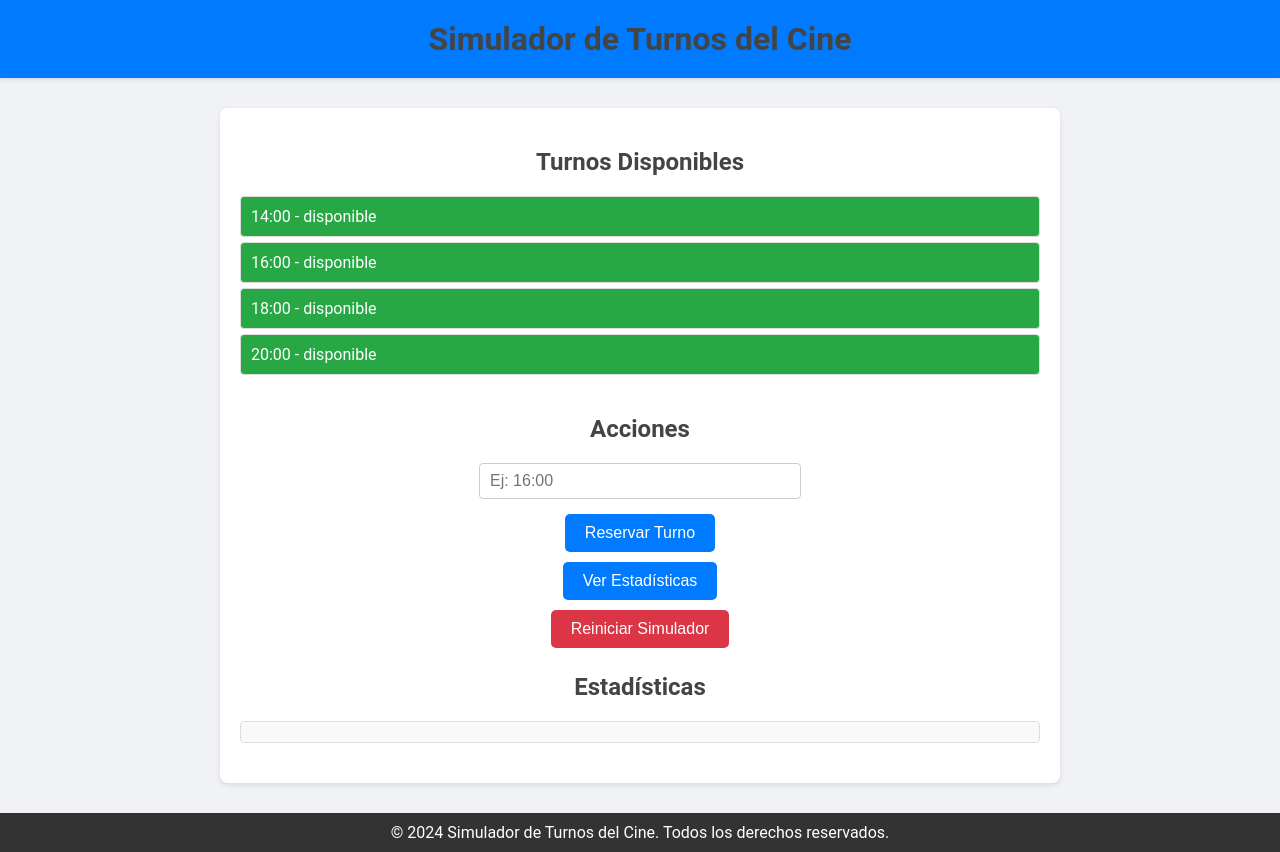
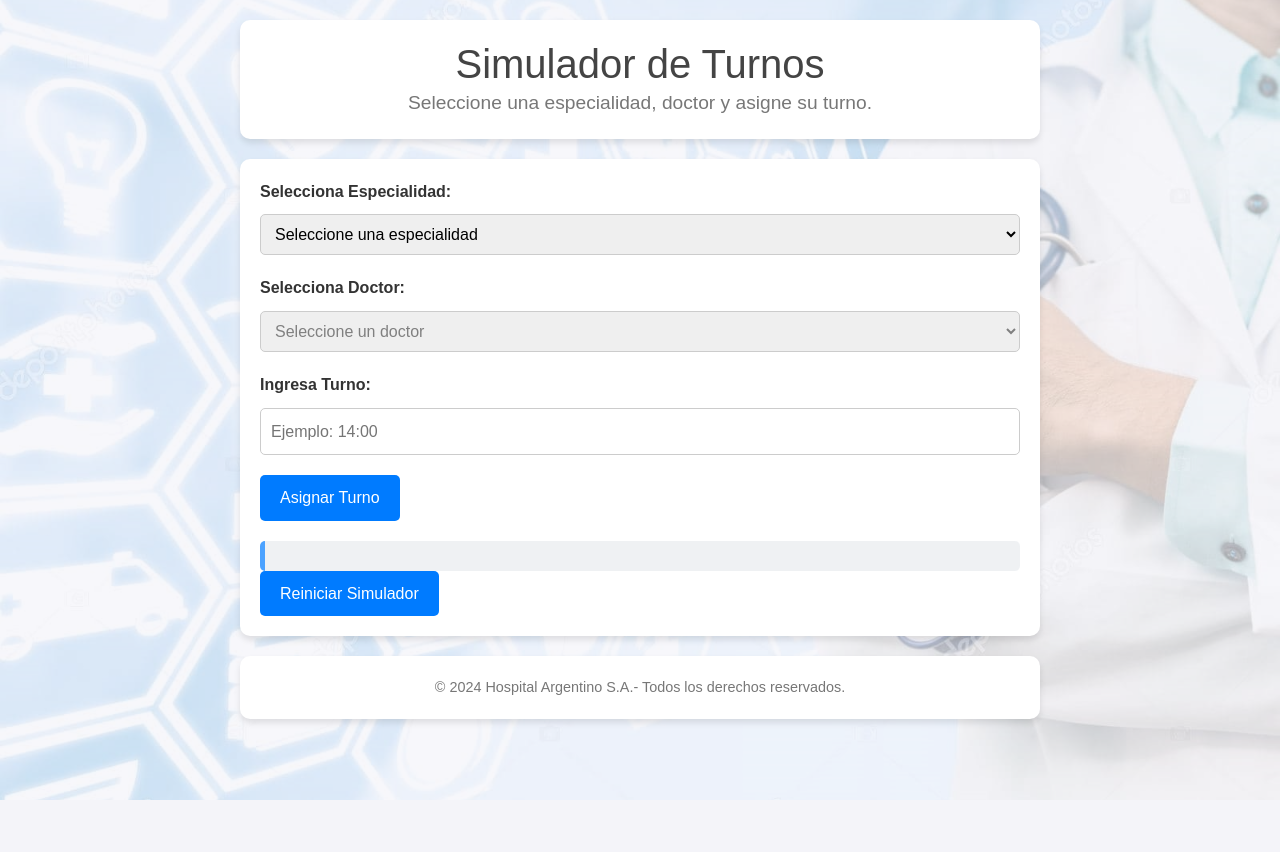
Before and after one commit to Matiasemercado123/PreEntrega3-MercadoJs, a plain HTML site: page index.html in a window 1280 px wide. After the commit the page ends 800 px from the top, so only its background shows below. Drawn offline with nearby package versions, Linux system fonts and the light colour scheme; some packages are replaced by stand-ins of ours; a script that the page names is missing.

Commit message:
entrega final

```diff
--- /dev/null
+++ b/FrontEnd/JSON/productos.json
@@ -0,0 +1,10 @@
+[
+    { "id": 1, "nombre": "Juan", "apellido": "Lopez", "especialidad": "Cirujano" },
+    { "id": 2, "nombre": "Maria", "apellido": "Garcia", "especialidad": "Traumatologo" },
+    { "id": 3, "nombre": "Ana", "apellido": "Perez", "especialidad": "Hematologo" },
+    { "id": 4, "nombre": "Luis", "apellido": "Martinez", "especialidad": "Radiologo" },
+    { "id": 5, "nombre": "Carla", "apellido": "Sanchez", "especialidad": "Osteopatia" },
+    { "id": 6, "nombre": "Jose", "apellido": "Fernandez", "especialidad": "Pediatria" },
+    { "id": 7, "nombre": "Elena", "apellido": "Ruiz", "especialidad": "Alergista" },
+    { "id": 8, "nombre": "Sofia", "apellido": "Gonzalez", "especialidad": "Cirujano" }
+  ]
--- a/FrontEnd/css/style.css
+++ b/FrontEnd/css/style.css
@@ -1,145 +1,129 @@
-/* Estilos generales */
-body {
-  font-family: 'Roboto', sans-serif;
+/* General Reset */
+body, h1, h2, h3, p, ul, li, input, button, select {
   margin: 0;
   padding: 0;
-  background-color: #f0f2f5;
-  color: #333;
+  box-sizing: border-box;
 }
 
-h1, h2 {
-  color: #444;
-  text-align: center;
-}
-
-/* Header estilos */
-.header {
-  background-color: #007bff;
-  color: #fff;
-  padding: 20px 0;
-  text-align: center;
-  box-shadow: 0 2px 4px rgba(0, 0, 0, 0.1);
-}
-
-.header h1 {
-  margin: 0;
-}
-
-/* Main estilos */
-.main {
-  max-width: 800px;
-  margin: 30px auto;
-  background: #fff;
-  border-radius: 8px;
-  box-shadow: 0 2px 5px rgba(0, 0, 0, 0.1);
+body {
+  font-family: 'Arial', sans-serif;
+  background-color: #f4f4f9;
+  color: #333;
+  line-height: 1.6;
   padding: 20px;
 }
 
-section {
+/* Background Image Space */
+body::before {
+  content: '';
+  background-image: url('../sources/depositphotos_182800376-stock-photo-doctor-on-medical-icons-background\ \(1\).jpg'); /* Replace 'background.jpg' with your image path */
+  background-size: cover;
+  background-position: center;
+  position: absolute;
+  top: 0;
+  left: 0;
+  width: 100%;
+  height: 100%;
+  opacity: 0.3;
+  z-index: -1;
+}
+
+/* Layout */
+header, main, footer {
+  max-width: 800px;
+  margin: 0 auto;
+  padding: 20px;
+  background: #fff;
+  border-radius: 10px;
+  box-shadow: 0 4px 6px rgba(0, 0, 0, 0.1);
+}
+
+/* Header */
+header {
+  text-align: center;
   margin-bottom: 20px;
 }
 
-#turnos-container ul {
-  list-style: none;
-  padding: 0;
+header h1 {
+  font-size: 2.5rem;
+  color: #444;
 }
 
-#turnos-list li {
-  padding: 10px;
-  border: 1px solid #ddd;
-  border-radius: 4px;
-  margin: 5px 0;
-  background-color: #f9f9f9;
-  transition: all 0.3s ease;
+header p {
+  font-size: 1.2rem;
+  color: #777;
 }
 
-/* Efecto slide para turnos reservados */
-#turnos-list li.reservado {
-  color: #fff;
-  background-color: #dc3545;
-  transform: translateX(0);
-  animation: slideIn 0.5s ease-in-out;
+/* Main Content */
+main {
+  margin-bottom: 20px;
 }
 
-@keyframes slideIn {
-  from {
-    transform: translateX(-100%);
-  }
-  to {
-    transform: translateX(0);
-  }
+label {
+  display: block;
+  margin-bottom: 10px;
+  font-weight: bold;
 }
 
-#turnos-list li.disponible {
-  color: #fff;
-  background-color: #28a745;
+select, input[type="text"] {
+  width: 100%;
+  padding: 10px;
+  margin-bottom: 20px;
+  border: 1px solid #ccc;
+  border-radius: 5px;
+  font-size: 1rem;
 }
 
-/* Action estilos */
-#acciones {
-  display: flex;
-  flex-direction: column;
-  align-items: center;
+/* Buttons */
+button {
+  background-color: #007BFF;
+  color: white;
+  padding: 10px 20px;
+  border: none;
+  border-radius: 5px;
+  font-size: 1rem;
+  cursor: pointer;
+  transition: transform 0.2s, box-shadow 0.2s;
 }
 
-.input-text {
-  padding: 8px 10px;
-  font-size: 16px;
-  margin-bottom: 10px;
-  width: 80%;
-  max-width: 300px;
-  border: 1px solid #ccc;
-  border-radius: 4px;
-}
-
-.btn {
-  padding: 10px 20px;
-  margin: 5px;
-  background-color: #007bff;
-  color: #fff;
-  border: none;
-  border-radius: 5px;
-  cursor: pointer;
-  font-size: 16px;
-  transition: all 0.3s ease;
-}
-
-.btn:hover {
-  background-color: #0056b3;
+button:hover {
   transform: scale(1.05);
   box-shadow: 0 4px 8px rgba(0, 0, 0, 0.2);
 }
 
-/* Estilo para el botón de reinicio */
-.btn-reset {
-  background-color: #dc3545;
+button:active {
+  transform: scale(1);
 }
 
-.btn-reset:hover {
-  background-color: #c82333;
-  transform: scale(1.05);
-  box-shadow: 0 4px 8px rgba(0, 0, 0, 0.2);
+/* Turno Reservado Effect */
+#estadisticas-output {
+  margin-top: 20px;
+  padding: 15px;
+  background-color: #e9ecef;
+  border-left: 5px solid #007BFF;
+  border-radius: 5px;
+  font-size: 1rem;
+  opacity: 0.7;
+  transition: opacity 0.5s ease, transform 0.5s ease;
 }
 
-/* Estadísticas estilos */
-#estadisticas-output {
-  text-align: center;
-  font-size: 18px;
-  padding: 10px;
-  border: 1px solid #ddd;
-  border-radius: 4px;
-  background-color: #f9f9f9;
+#estadisticas-output.active {
+  opacity: 1;
+  transform: translateY(-10px);
 }
 
-/* Footer  */
-.footer {
-  background-color: #333;
-  color: #fff;
+/* Footer */
+footer {
   text-align: center;
-  padding: 10px 0;
-  margin-top: 20px;
+  color: #777;
+  font-size: 0.9rem;
 }
 
-.footer p {
-  margin: 0;
+footer a {
+  color: #007BFF;
+  text-decoration: none;
 }
+
+footer a:hover {
+  text-decoration: underline;
+}
--- a/FrontEnd/js/app.js
+++ /dev/null
@@ -1,78 +0,0 @@
-// Variables y datos iniciales
-let turnos = JSON.parse(localStorage.getItem("turnos")) || [
-  { hora: "14:00", estado: "disponible" },
-  { hora: "16:00", estado: "disponible" },
-  { hora: "18:00", estado: "disponible" },
-  { hora: "20:00", estado: "disponible" },
-];
-
-// Elementos del DOM
-const turnosList = document.getElementById("turnos-list");
-const inputHora = document.getElementById("input-hora");
-const btnReservar = document.getElementById("btn-reservar");
-const btnEstadisticas = document.getElementById("btn-estadisticas");
-const btnReiniciar = document.getElementById("btn-reiniciar");
-const estadisticasOutput = document.getElementById("estadisticas-output");
-
-// Funciones
-function renderizarTurnos() {
-  turnosList.innerHTML = "";
-  turnos.forEach((turno) => {
-    const li = document.createElement("li");
-    li.textContent = `${turno.hora} - ${turno.estado}`;
-    li.className = turno.estado === "disponible" ? "disponible" : "reservado";
-    turnosList.appendChild(li);
-  });
-}
-
-function guardarEnStorage() {
-  localStorage.setItem("turnos", JSON.stringify(turnos));
-}
-
-function reservarTurno() {
-  const hora = inputHora.value.trim();
-  const turno = turnos.find((t) => t.hora === hora);
-
-  if (turno && turno.estado === "disponible") {
-    turno.estado = "reservado";
-    guardarEnStorage();
-    renderizarTurnos();
-    inputHora.value = "";
-  } else {
-    alert("❌ Turno no disponible o ya reservado.");
-  }
-}
-
-function mostrarEstadisticas() {
-  const totalTurnos = turnos.length;
-  const turnosReservados = turnos.filter((t) => t.estado === "reservado").length;
-  const turnosDisponibles = totalTurnos - turnosReservados;
-
-  estadisticasOutput.innerHTML = `
-    <p>Total Turnos: ${totalTurnos}</p>
-    <p>Turnos Reservados: ${turnosReservados}</p>
-    <p>Turnos Disponibles: ${turnosDisponibles}</p>
-  `;
-}
-
-function reiniciarSimulador() {
-  turnos = [
-    { hora: "14:00", estado: "disponible" },
-    { hora: "16:00", estado: "disponible" },
-    { hora: "18:00", estado: "disponible" },
-    { hora: "20:00", estado: "disponible" },
-  ];
-  guardarEnStorage();
-  renderizarTurnos();
-  estadisticasOutput.innerHTML = "";
-  inputHora.value = "";
-  alert("🔄 Simulador reiniciado con éxito.");
-}
-
-// Eventos
-btnReservar.addEventListener("click", reservarTurno);
-btnEstadisticas.addEventListener("click", mostrarEstadisticas);
-btnReiniciar.addEventListener("click", reiniciarSimulador);
-
-// Render inicial
-renderizarTurnos();
--- /dev/null
+++ b/FrontEnd/js/app1.js
@@ -0,0 +1,21 @@
+export const obtenerDoctores = async () => {
+    try {
+      // Verificar si ya hay datos en localStorage
+      const doctoresGuardados = localStorage.getItem('doctores');
+      if (doctoresGuardados) {
+        return JSON.parse(doctoresGuardados);
+      }
+
+      // Si no hay datos en localStorage, obtenerlos del archivo JSON
+      const respuesta = await fetch('../FrontEnd/JSON/productos.json');
+      if (!respuesta.ok) throw new Error('Error al cargar el archivo JSON');
+      const data = await respuesta.json();
+
+      // Guardar los datos en localStorage
+      localStorage.setItem('doctores', JSON.stringify(data));
+      return data;
+    } catch (error) {
+      console.error('Error al cargar los doctores:', error);
+      return [];
+    }
+  };
--- /dev/null
+++ b/FrontEnd/js/app2.js
@@ -0,0 +1,92 @@
+import { obtenerDoctores } from './app1.js';
+
+const especialidadSelect = document.getElementById('especialidad-select');
+const doctorSelect = document.getElementById('doctor-select');
+const turnoInput = document.getElementById('turno-input');
+const asignarBtn = document.getElementById('asignar-btn');
+const reiniciarBtn = document.getElementById('reiniciar-btn');
+const estadisticasOutput = document.getElementById('estadisticas-output');
+
+// Recuperar datos desde localStorage
+const obtenerDoctoresDesdeStorage = () => {
+  const doctoresGuardados = localStorage.getItem('doctores');
+  return doctoresGuardados ? JSON.parse(doctoresGuardados) : [];
+};
+
+// Llenar selectores dinámicamente
+const llenarEspecialidades = (doctores) => {
+  const especialidades = [...new Set(doctores.map(doc => doc.especialidad))];
+  especialidades.forEach(especialidad => {
+    const option = document.createElement('option');
+    option.value = especialidad;
+    option.textContent = especialidad;
+    especialidadSelect.appendChild(option);
+  });
+};
+
+const llenarDoctores = (doctores, especialidad) => {
+  doctorSelect.innerHTML = '<option value="">Seleccione un doctor</option>';
+  const filtrados = doctores.filter(doc => doc.especialidad === especialidad);
+  filtrados.forEach(doctor => {
+    const option = document.createElement('option');
+    option.value = doctor.nombre + ' ' + doctor.apellido;
+    option.textContent = `${doctor.nombre} ${doctor.apellido}`;
+    doctorSelect.appendChild(option);
+  });
+  doctorSelect.disabled = false;
+};
+
+// Mostrar resultado con SweetAlert
+const mostrarResultado = (mensaje, icono = 'success') => {
+  Swal.fire({
+    title: 'Resultado',
+    text: mensaje,
+    icon: icono,
+    confirmButtonText: 'Aceptar',
+    background: '#fefefe',
+    customClass: {
+      popup: 'shadow-lg',
+    },
+  });
+};
+
+// Inicializar el simulador
+const iniciarSimulador = async () => {
+  const doctores = await obtenerDoctores();
+  if (doctores.length === 0) return;
+  llenarEspecialidades(doctores);
+
+  especialidadSelect.addEventListener('change', () => {
+    const especialidad = especialidadSelect.value;
+    llenarDoctores(doctores, especialidad);
+  });
+
+  asignarBtn.addEventListener('click', () => {
+    const doctor = doctorSelect.value;
+    const turno = turnoInput.value;
+    const mensaje = doctor && turno
+      ? `Turno reservado con ${doctor} a las ${turno}`
+      : 'Por favor selecciona un doctor y un turno válido.';
+    mostrarResultado(mensaje, doctor && turno ? 'success' : 'error');
+  });
+
+  reiniciarBtn.addEventListener('click', () => {
+    Swal.fire({
+      title: '¿Estás seguro?',
+      text: 'Esto reiniciará el simulador y eliminará los datos almacenados.',
+      icon: 'warning',
+      showCancelButton: true,
+      confirmButtonText: 'Sí, reiniciar',
+      cancelButtonText: 'Cancelar',
+      background: '#fefefe',
+    }).then((result) => {
+      if (result.isConfirmed) {
+        localStorage.removeItem('doctores');
+        location.reload();
+      }
+    });
+  });
+};
+
+// Ejecutar el simulador al cargar la página
+document.addEventListener('DOMContentLoaded', iniciarSimulador);
--- a/index.html
+++ b/index.html
@@ -3,33 +3,63 @@
 <head>
   <meta charset="UTF-8">
   <meta name="viewport" content="width=device-width, initial-scale=1.0">
-  <title>Simulador de Turnos del Cine</title>
+  <title>Simulador de Turnos - Medico</title>
+  <link href="https://cdn.jsdelivr.net/npm/bootstrap@5.3.3/dist/css/bootstrap.min.css" rel="stylesheet" integrity="sha384-QWTKZyjpPEjISv5WaRU9OFeRpok6YctnYmDr5pNlyT2bRjXh0JMhjY6hW+ALEwIH" crossorigin="anonymous">
   <link rel="stylesheet" href="./FrontEnd/css/style.css">
 </head>
 <body>
-  <header class="header">
-    <h1>Simulador de Turnos del Cine</h1>
+  <!-- Header -->
+  <header>
+    <h1>Simulador de Turnos</h1>
+    <p>Seleccione una especialidad, doctor y asigne su turno.</p>
   </header>
-  <main class="main">
-    <section id="turnos-container">
-      <h2>Turnos Disponibles</h2>
-      <ul id="turnos-list"></ul>
+
+  <!-- Main Content -->
+  <main>
+    <!-- Especialidad -->
+    <section>
+      <label for="especialidad-select">Selecciona Especialidad:</label>
+      <select id="especialidad-select">
+        <option value="">Seleccione una especialidad</option>
+      </select>
     </section>
-    <section id="acciones">
-      <h2>Acciones</h2>
-      <input type="text" id="input-hora" placeholder="Ej: 16:00" class="input-text">
-      <button id="btn-reservar" class="btn">Reservar Turno</button>
-      <button id="btn-estadisticas" class="btn">Ver Estadísticas</button>
-      <button id="btn-reiniciar" class="btn btn-reset">Reiniciar Simulador</button>
+
+    <!-- Doctor -->
+    <section>
+      <label for="doctor-select">Selecciona Doctor:</label>
+      <select id="doctor-select" disabled>
+        <option value="">Seleccione un doctor</option>
+      </select>
     </section>
-    <section id="estadisticas">
-      <h2>Estadísticas</h2>
-      <div id="estadisticas-output"></div>
+
+    <!-- Turno -->
+    <section>
+      <label for="turno-input">Ingresa Turno:</label>
+      <input type="text" id="turno-input" placeholder="Ejemplo: 14:00">
+      <button id="asignar-btn">Asignar Turno</button>
+    </section>
+
+    <!-- Estadísticas y Resultados -->
+    <section id="estadisticas-output">
+      <!-- Resultados dinámicos -->
+    </section>
+
+    <!-- Botón de Reinicio -->
+    <section>
+      <button id="reiniciar-btn">Reiniciar Simulador</button>
     </section>
   </main>
-  <footer class="footer">
-    <p>&copy; 2024 Simulador de Turnos del Cine. Todos los derechos reservados.</p>
+
+  <!-- Footer -->
+  <footer>
+    <p>© 2024 Hospital Argentino S.A.- Todos los derechos reservados.</p>
   </footer>
-  <script src="./FrontEnd/js/app.js"></script>
+
+  <!-- Scripts -->
+  <script src="https://cdn.jsdelivr.net/npm/bootstrap@5.3.3/dist/js/bootstrap.bundle.min.js" integrity="sha384-YvpcrYf0tY3lHB60NNkmXc5s9fDVZLESaAA55NDzOxhy9GkcIdslK1eN7N6jIeHz" crossorigin="anonymous"></script>
+  <script src="https://cdn.jsdelivr.net/npm/sweetalert2@11"></script>
+  <script src="./FrontEnd/js/app1.js"></script>
+  <script src="./FrontEnd/js/app2.js"></script>
+  <script type="module" src="./FrontEnd/js/app2.js"></script>
 </body>
 </html>
```
Also changed, not shown: FrontEnd/sources/depositphotos_182800376-stock-photo-doctor-on-medical-icons-background (1).jpg (added).
